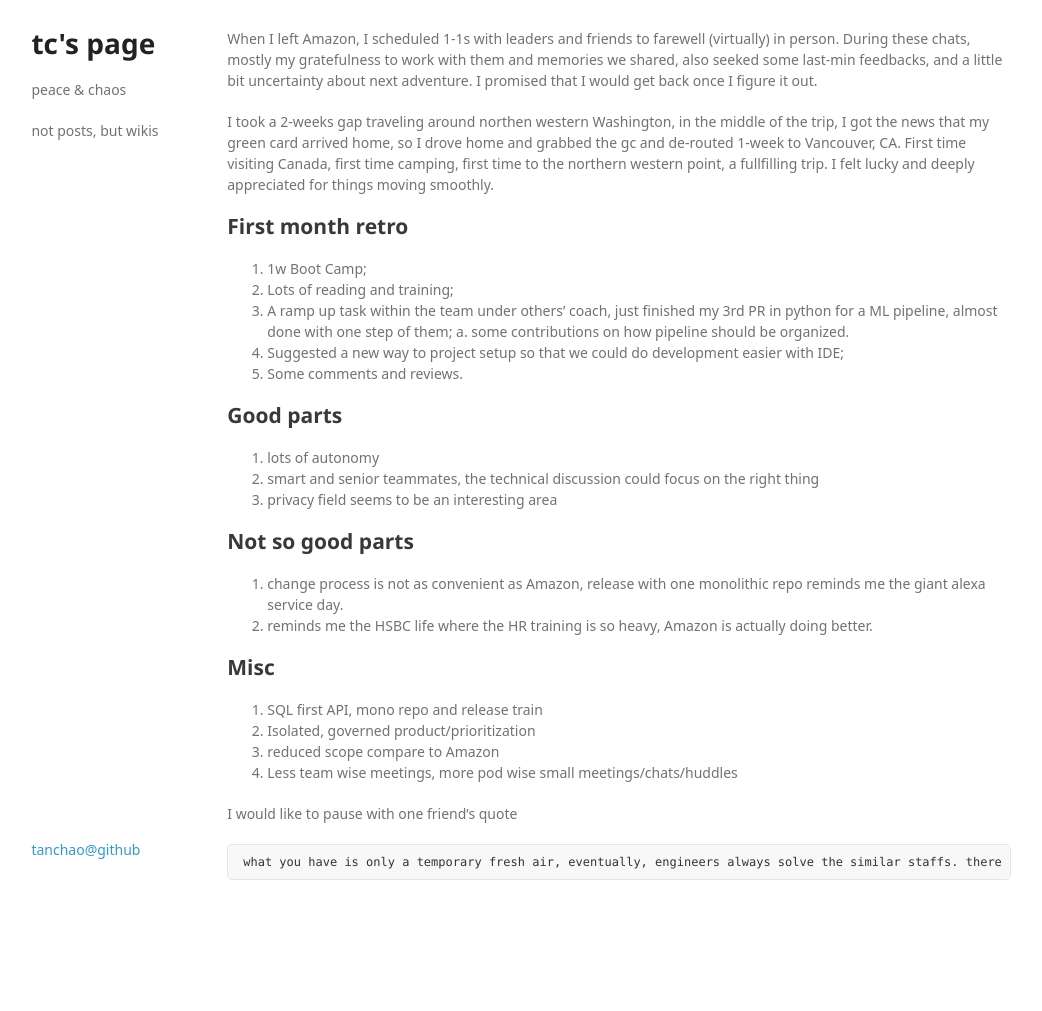
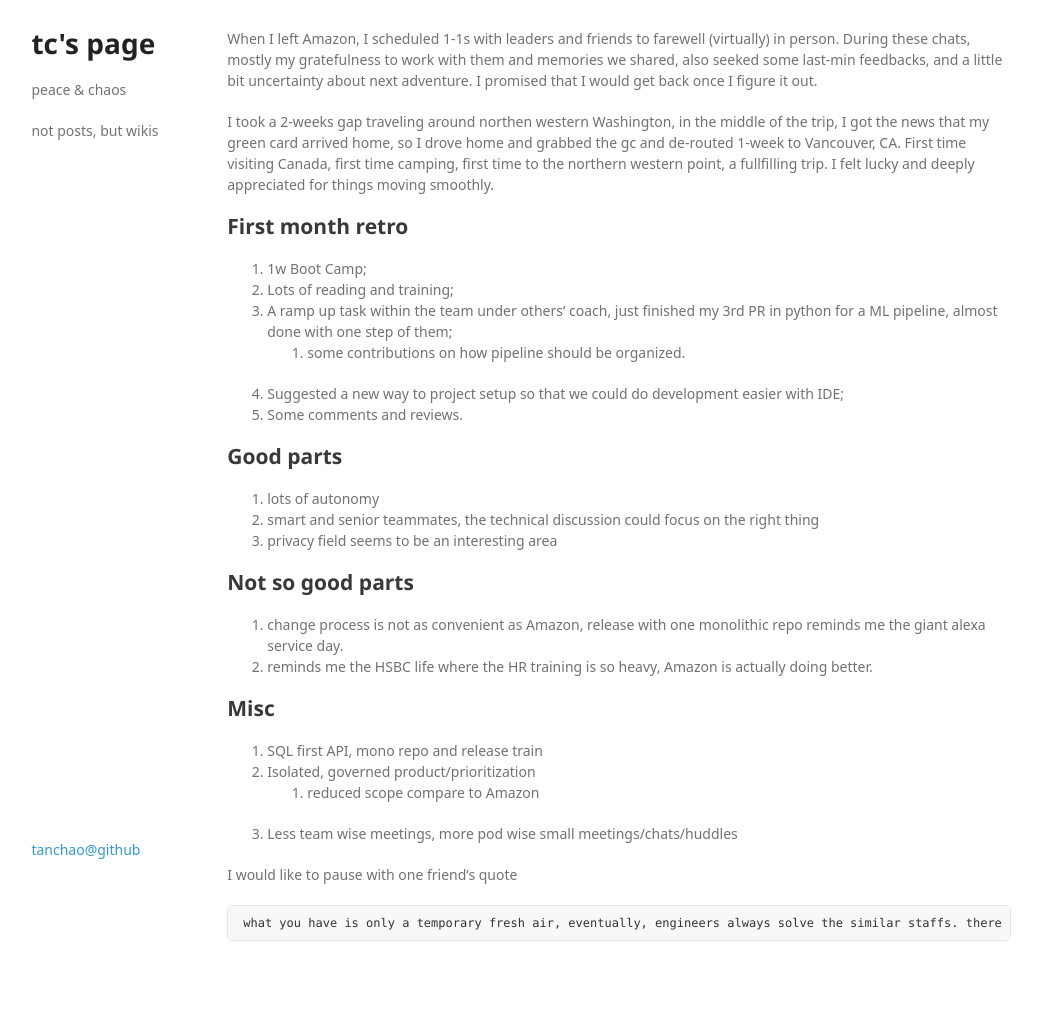
Before and after one commit to tanchao/tanchao.github.io, a Jekyll site: the page built from _posts/2022-10-05-hello-snowflake.md, in a window 1280 px wide. Shown: the whole page, without its empty margins (119-1161 px from the left). Built offline with Jekyll 4.4.1, drawn with Linux system fonts in a browser that asks for light colours; some web fonts are replaced; before the commit the page ends 950 px from its top, so only the background shows below that; part of the change alters nothing that is shown.

```diff
--- a/_posts/2022-10-05-hello-snowflake.md
+++ b/_posts/2022-10-05-hello-snowflake.md
@@ -17,7 +17,7 @@ I took a 2-weeks gap traveling around northen western Washington, in the middle
 1. 1w Boot Camp;
 2. Lots of reading and training;
 3. A ramp up task within the team under others' coach, just finished my 3rd PR in python for a ML pipeline, almost done with one step of them;
-  a. some contributions on how pipeline should be organized.
+    1. some contributions on how pipeline should be organized.
 5. Suggested a new way to project setup so that we could do development easier with IDE;
 6. Some comments and reviews.
 
@@ -36,7 +36,7 @@ I took a 2-weeks gap traveling around northen western Washington, in the middle
 
 1. SQL first API, mono repo and release train
 1. Isolated, governed product/prioritization
-  1. reduced scope compare to Amazon
+    1. reduced scope compare to Amazon
 1. Less team wise meetings, more pod wise small meetings/chats/huddles
 
 I would like to pause with one friend's quote
```
